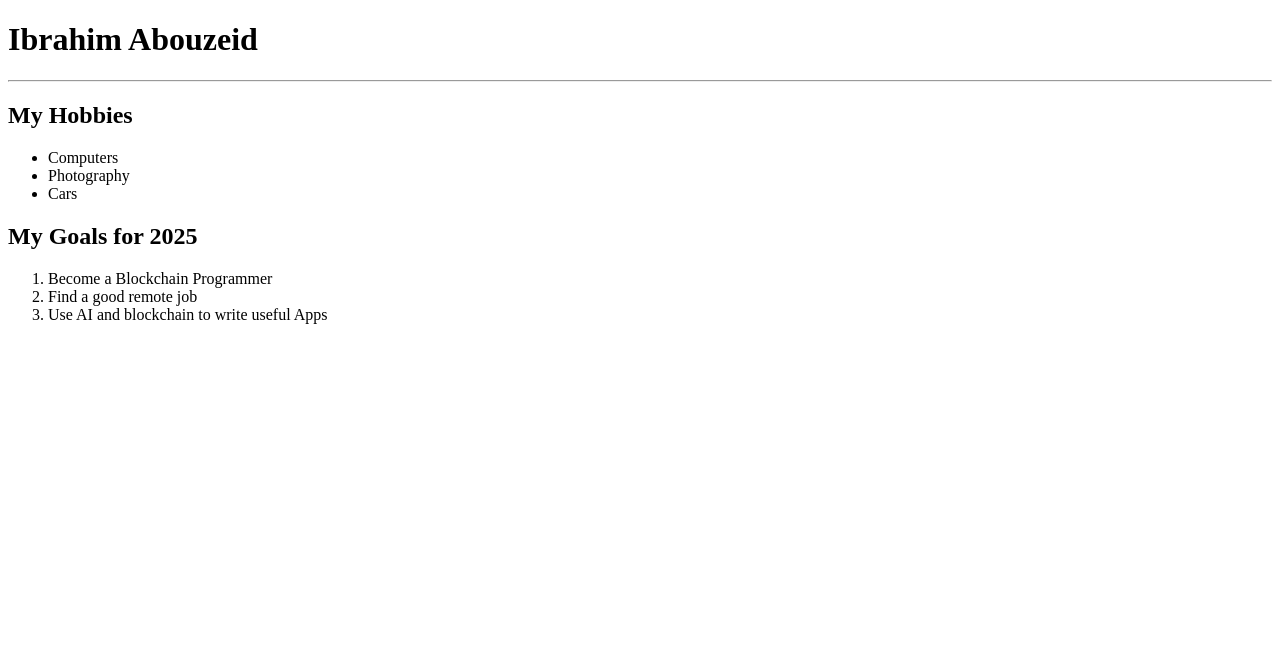
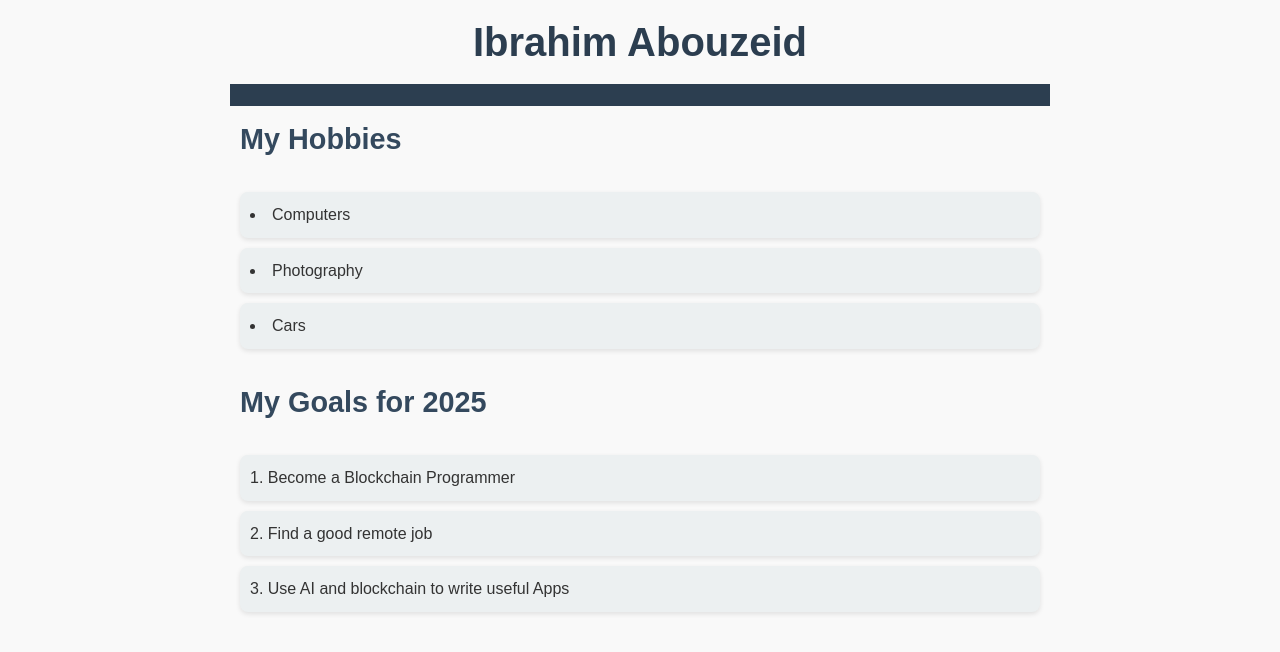
Before and after one commit to abe4x4/about-me, a plain HTML site: page index.html in a window 1280 px wide. Drawn offline with Linux system fonts and the light colour scheme.

Commit message:
CSS styling added

```diff
--- a/index.html
+++ b/index.html
@@ -1,10 +1,12 @@
 <!DOCTYPE html>
 <html lang="en">
-<head>
-    <meta charset="UTF-8">
-    <meta name="viewport" content="width=device-width, initial-scale=1.0">
-    <title>About Me</title>
-</head>
+    <head>
+        <meta charset="UTF-8">
+        <meta name="viewport" content="width=device-width, initial-scale=1.0">
+        <title>About Me</title>
+        <link rel="stylesheet" href="styles.css">
+    </head>
+
 <body>
     <h1>Ibrahim Abouzeid</h1>
     <hr>
--- /dev/null
+++ b/styles.css
@@ -0,0 +1,64 @@
+/* General Styles */
+body {
+    font-family: Arial, sans-serif;
+    line-height: 1.6;
+    margin: 0;
+    padding: 0;
+    background-color: #f9f9f9;
+    color: #333;
+}
+
+/* Header Styles */
+h1 {
+    font-size: 2.5rem;
+    color: #2c3e50;
+    text-align: center;
+    margin-top: 20px;
+}
+
+h2 {
+    font-size: 1.8rem;
+    color: #34495e;
+    margin-top: 20px;
+}
+
+/* Divider */
+hr {
+    border: 0;
+    height: 2px;
+    background: #2c3e50;
+    margin: 20px 0;
+}
+
+/* List Styles */
+ul, ol {
+    margin: 0 auto;
+    padding: 0;
+    list-style-position: inside;
+    max-width: 600px;
+}
+
+ul li, ol li {
+    background: #ecf0f1;
+    margin: 10px 0;
+    padding: 10px;
+    border-radius: 8px;
+    box-shadow: 0 2px 5px rgba(0, 0, 0, 0.1);
+}
+
+/* Centering Content */
+body > * {
+    max-width: 800px;
+    margin: 0 auto;
+    padding: 10px;
+}
+
+/* Link and Hover Effects */
+a {
+    color: #3498db;
+    text-decoration: none;
+}
+
+a:hover {
+    text-decoration: underline;
+}
```
